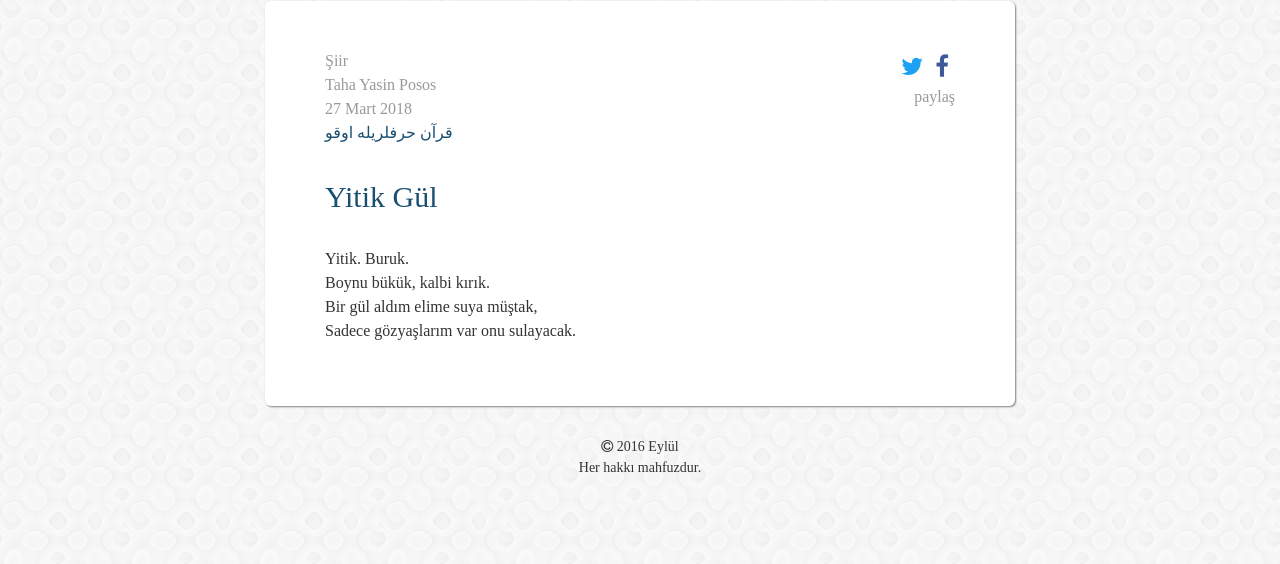
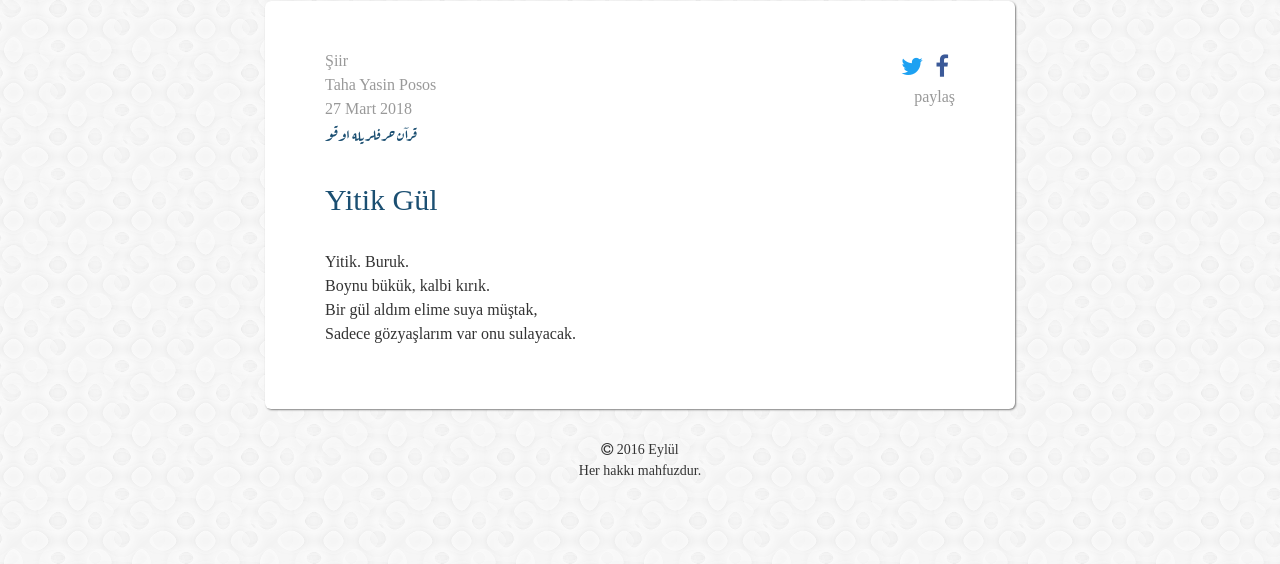
Before and after one commit to muhammedaydogdu/muhammedaydogdu.github.io, a Jekyll site: the page built from _posts/2018-03-27-yitik-gul.md, in a window 1280 px wide. Shown: the part 177-741 px from the top of the page. Built offline with Jekyll 4.4.1, drawn with Linux system fonts in a browser that asks for light colours; some web fonts are replaced.

Commit message:
Update lt.html

```diff
--- a/_layouts/lt.html
+++ b/_layouts/lt.html
@@ -31,7 +31,7 @@
                   {{ page.author }}<br>
                   {{ page.date | date_to_long_string | replace: "January", "Ocak" | replace: "February", "Şubat" | replace: "March", "Mart" | replace: "April", "Nisan" | replace: "May","Mayıs" | replace: "June", "Haziran" | replace: "July", "Temmuz" | replace: "August", "Ağustos" | replace: "September", "Eylül" | replace: "October", "Ekim" | replace: "November", "Kasım" | replace: "December", "Aralık" }}<br>
                   <a id="lang"
-                     <li><a style="font-family: B Arabic", "font-size: 40px"  href="{{ page.link }}">قرآن حرفلریله اوقو</a>
+                     <li><a style="font-family: Nizar", "font-size: 40px"  href="{{ page.link }}">قرآن حرفلریله اوقو</a>
                 </p>
               </div>
               <div class="col-xs-6 text-right">
```
